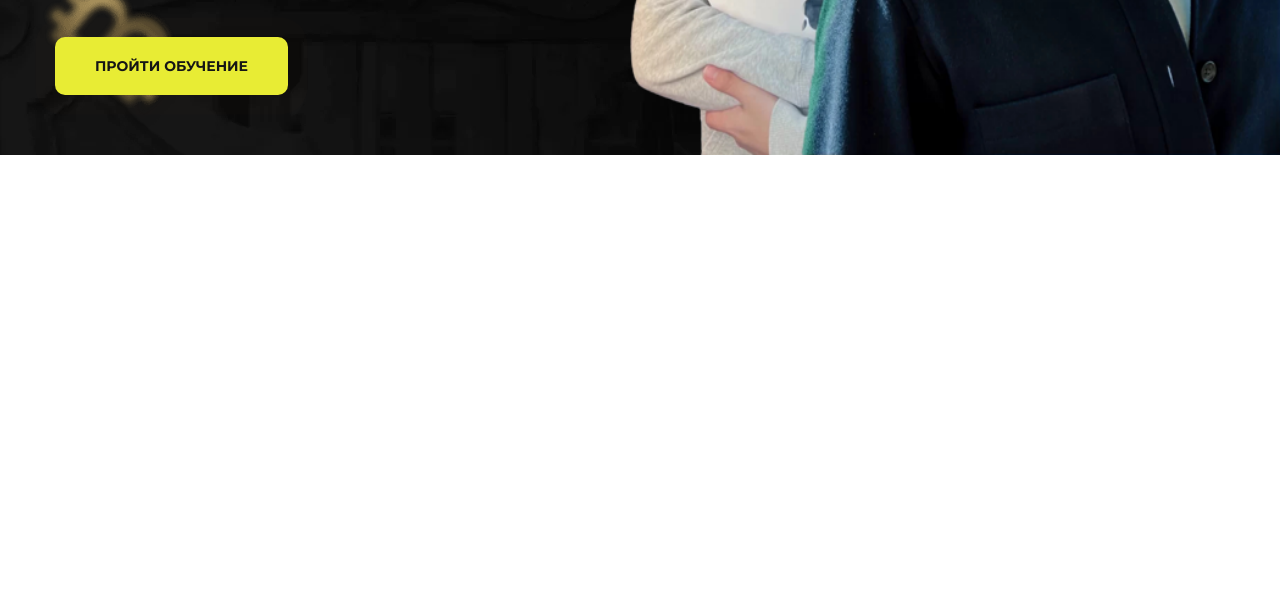
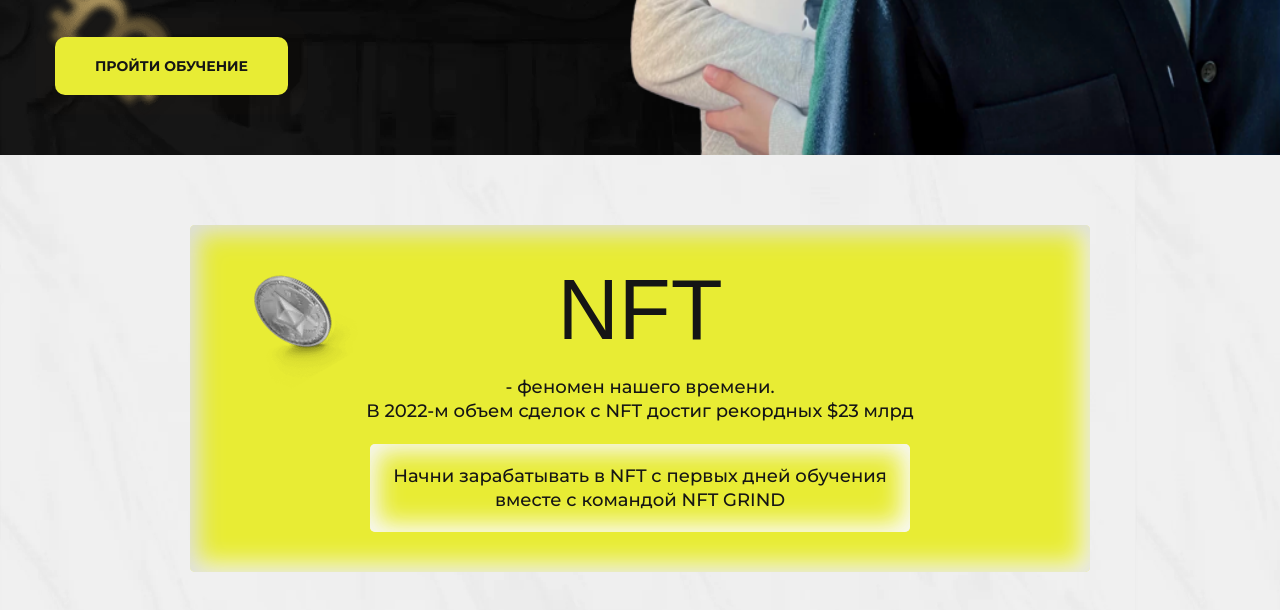
Before and after one commit to AM1G0S/nft, a website built with webpack: page src/index.html in a window 1280 px wide. Shown: the part 514-1124 px from the top of the page. Before the commit the page ends 800 px from the top, so only its background shows below. Built offline with nearby package versions, Linux system fonts and the light colour scheme; files whose address does not match are found by name.

Commit message:
сделал блок NFT это феномен

```diff
--- /dev/null
+++ b/src/html/_phenomenon.htm
@@ -0,0 +1,19 @@
+<section class="phenomenon">
+  <div class="phenomenon__container">
+
+    <div class="phenomenon__wrapper">
+
+      <h2 class="subtitle">nft</h2>
+
+      <div class="text">
+        <p>- феномен нашего времени.</p>
+        <p>В 2022-м объем сделок с NFT достиг рекордных $23 млрд</p>
+      </div>
+
+      <div class="phenomenon__text text">
+        <p>Начни зарабатывать в NFT с первых дней обучения вместе с командой NFT GRIND</p>
+      </div>
+
+    </div>
+  </div>
+</section>
--- a/src/index.html
+++ b/src/index.html
@@ -7,6 +7,7 @@
 		<div class="wrapper">
 			@@include('html/_header.htm',{})
 			<main class="page">
+			@@include('html/_phenomenon.htm',{})
 			</main>
 			@@include('html/_footer.htm',{})
 		</div>
--- a/src/scss/common.scss
+++ b/src/scss/common.scss
@@ -6,6 +6,19 @@
   @include adaptiveValue("line-height", 125, 70);
   margin-bottom: 20px;
   text-transform: uppercase;
+}
+
+.subtitle {
+  font-family: "Rostov", sans-serif;
+  @include adaptiveValue("font-size", 85, 45);
+  @include adaptiveValue("line-height", 90, 50);
+  margin-bottom: 20px;
+  text-transform: uppercase;
+}
+
+.text {
+  @include adaptiveValue("font-size", 18, 14);
+  @include adaptiveValue("line-height", 24.3, 20);
 }
 
 .button {
@@ -37,12 +50,3 @@
     box-shadow: 0 0 0 0 rgba(204, 169, 44, 0);
   }
 }
-
-@keyframes highlights {
-  0% {
-
-  }
-  100% {
-
-  }
-}
--- /dev/null
+++ b/src/scss/phenomenon.scss
@@ -0,0 +1,43 @@
+.phenomenon {
+  padding: rem(70) 0 rem(80) 0;
+  background-image: url(@img/next-bg.webp);
+  background-size: cover;
+  color: $minorColor;
+  background-size: contain;
+}
+
+.phenomenon__wrapper {
+  position: relative;
+  overflow: hidden;
+  display: flex;
+  flex-direction: column;
+  align-items: center;
+  text-align: center;
+  max-width: rem(900);
+  margin: 0 auto;
+  padding: rem(40) rem(15);
+  border-radius: rem(5);
+  background-color: $yellowColor;
+  box-shadow: inset 4.2px 4.2px 29px #d7d9dd, inset -4.2px -4.2px 29px #ffffff;
+
+  &::before {
+    position: absolute;
+    content: "";
+    top: rem(0);
+    left: rem(10);
+    @include adaptiveValue("width", 180, 90);
+    @include adaptiveValue("height", 180, 90);
+    background-image: url(@img/ethereum-2.webp);
+    background-size: contain;
+    background-repeat: no-repeat;
+  }
+}
+
+.phenomenon__text {
+  box-shadow: inset 4.2px 4.2px 29px #f5f5f5, inset -4.2px -4.2px 29px #ffffff;
+  margin-top: 20px;
+  padding: 20px 20px;
+  max-width: rem(540);
+  border-radius: rem(5);
+  color: $minorColor;
+}
--- a/src/scss/style.scss
+++ b/src/scss/style.scss
@@ -135,7 +135,7 @@
 
 // Подключение стилей отдельных блоков
 @import "header";
+@import "phenomenon";
 @import "footer";
 
 // Подключение стилей отдельных страниц
-@import "home";
```
Also changed, not shown: src/img/ethereum-2.webp (added), src/img/next-bg.webp (added).
